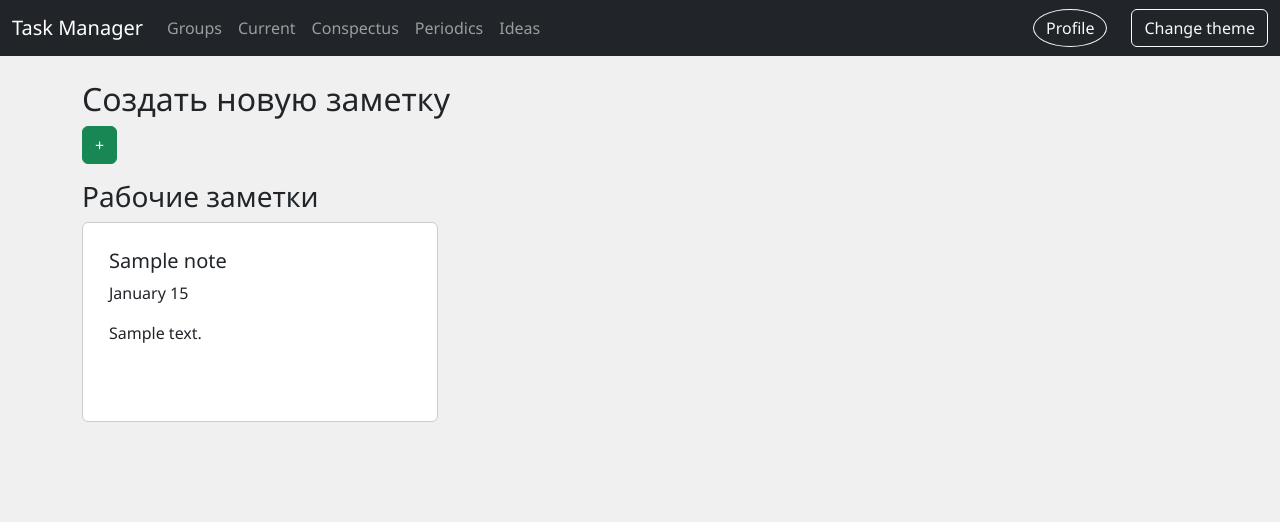
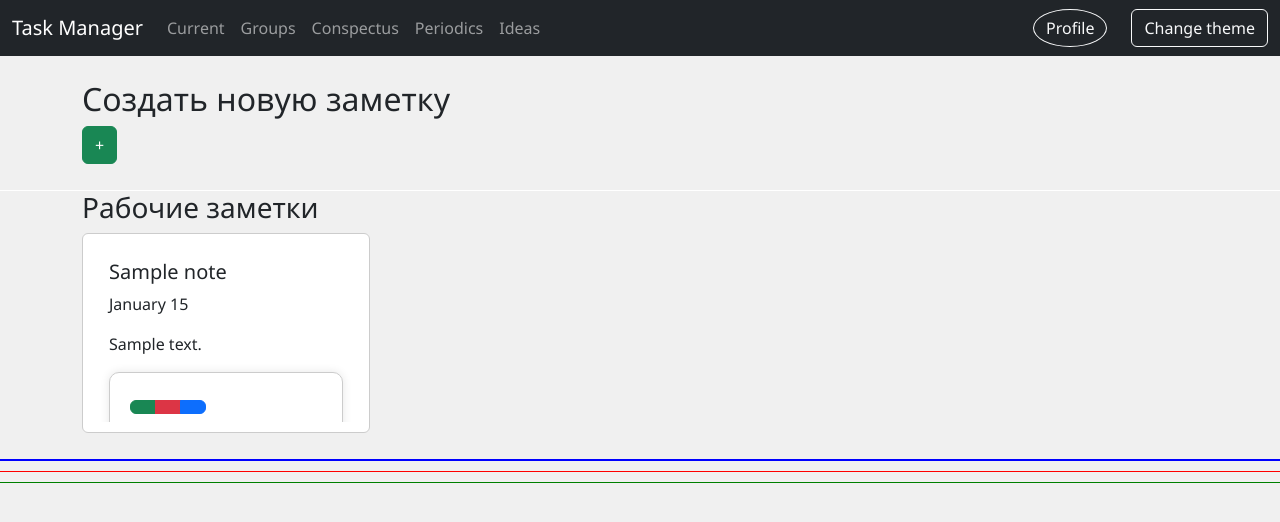
Before and after one commit to Bakachuba/Block, a Django app: page /works in a window 1280 px wide. Shown: the top 522 px of the page. Run offline with Django 5.2, Linux system fonts and the light colour scheme; a user stored in the database is signed in; tables that the repository leaves empty hold one stand-in row (values such as "Sample post").

Commit message:
works on work

```diff
--- a/notes/blocks/models.py
+++ b/notes/blocks/models.py
@@ -35,6 +35,9 @@ class IsActive(models.Model):
 
 
 class Notes(TitleContentModel, TimestampedModel, IsActive):
+    def __str__(self):
+        return self.title
+
     class Meta:
         verbose_name = 'Задача'
         verbose_name_plural = 'Задачи'
@@ -43,6 +46,9 @@ class Notes(TitleContentModel, TimestampedModel, IsActive):
 class Summary(TitleContentModel, TimestampedModel):
     extension = models.CharField(max_length=255)
     explain = models.TextField(blank=True)
+
+    def __str__(self):
+        return self.title
 
     class Meta:
         verbose_name = 'Конспект'
--- a/notes/blocks/static/css/styles.css
+++ b/notes/blocks/static/css/styles.css
@@ -155,11 +155,14 @@ form button:hover {
 }
 
 .card {
-    max-width: 400px; /* увеличиваем максимальную ширину карточки */
-    margin: auto;
-    overflow: hidden; /* добавляем скрытие содержимого, если оно не помещается */
+    max-width: 400px;
+    height: 200px;
+    overflow-y: auto;
+    padding: 10px;
+    border: 1px solid #ccc;
+    box-sizing: border-box;
 }
 
-.card hr {
-    margin: 10px 0; /* добавляем отступ между линиями разделения */
+.card:hover {
+    opacity: 0.8; /* Полупрозрачность при наведении */
 }
--- a/notes/blocks/templates/blocks/base.html
+++ b/notes/blocks/templates/blocks/base.html
@@ -21,10 +21,10 @@
             <div class="collapse navbar-collapse" id="navbarCollapse">
                 <ul class="navbar-nav me-auto mb-2 mb-md-0">
                     <li class="nav-item">
-                        <a class="nav-link" href="{% url 'lists' %}">Groups</a>
+                        <a class="nav-link" href="{% url 'works' %}">Current</a>
                     </li>
                     <li class="nav-item">
-                        <a class="nav-link" href="{% url 'works' %}">Current</a>
+                        <a class="nav-link" href="{% url 'lists' %}">Groups</a>
                     </li>
                     <li class="nav-item">
                         <a class="nav-link" href="{% url 'summary' %}">Conspectus</a>
@@ -48,9 +48,9 @@
         </div>
     </nav>
 
-    <div class="container">
-        {% block content %}{% endblock %}
-    </div>
+
+    {% block content %}{% endblock %}
+
     <script src="https://cdn.jsdelivr.net/npm/bootstrap@5.3.2/dist/js/bootstrap.bundle.min.js"></script>
     <script src="{% static 'js/ideas.js' %}"></script>
 </body>
--- a/notes/blocks/templates/blocks/conspects.html
+++ b/notes/blocks/templates/blocks/conspects.html
@@ -3,6 +3,7 @@
 {% load static %}
 
 {% block content %}
+    <div class="container">
     <h2>Создать новую заметку</h2>
     <button id="toggle-note-form" class="btn btn-success mb-3">+</button>
 
@@ -54,4 +55,5 @@
             formContainer.style.display = (formContainer.style.display === 'none' || formContainer.style.display === '') ? 'block' : 'none';
         });
     </script>
+    </div>
 {% endblock %}
--- a/notes/blocks/templates/blocks/ideas.html
+++ b/notes/blocks/templates/blocks/ideas.html
@@ -3,6 +3,7 @@
 {% load static %}
 
 {% block content %}
+    <div class="container">
     <h2>Создать новую идею</h2>
     <button id="toggle-idea-form" class="btn btn-success mb-3">+</button>
     <div id="idea-form-container" style="display: none;">
@@ -39,4 +40,5 @@
             formContainer.style.display = (formContainer.style.display === 'none' || formContainer.style.display === '') ? 'block' : 'none';
         });
     </script>
+    </div>
 {% endblock %}
--- a/notes/blocks/templates/blocks/lists.html
+++ b/notes/blocks/templates/blocks/lists.html
@@ -3,6 +3,7 @@
 {% load static %}
 
 {% block content %}
+    <div class="container">
     <h2>Создать новую заметку</h2>
     <button id="toggle-list-form" class="btn btn-success mb-3">+</button>
 
@@ -56,4 +57,5 @@
             categoryFormContainer.style.display = (categoryFormContainer.style.display === 'none' || categoryFormContainer.style.display === '') ? 'block' : 'none';
         });
     </script>
+    </div>
 {% endblock %}
--- a/notes/blocks/templates/blocks/periodics.html
+++ b/notes/blocks/templates/blocks/periodics.html
@@ -2,6 +2,7 @@
 {% load static %}
 
 {% block content %}
+    <div class="container">
     <h2>Создать новую заметку</h2>
     <button id="toggle-note-form" class="btn btn-success mb-3">Создать заметку</button>
 
@@ -76,4 +77,5 @@
             noteFormContainer.style.display = (noteFormContainer.style.display === 'none' || noteFormContainer.style.display === '') ? 'block' : 'none';
         });
     </script>
+    </div>
 {% endblock %}
--- a/notes/blocks/templates/blocks/works.html
+++ b/notes/blocks/templates/blocks/works.html
@@ -3,6 +3,14 @@
 {% load static %}
 
 {% block content %}
+    <div class="container">
+    <style>
+        .full-width-line {
+            width: 100%;
+            margin-top: 10px;
+        }
+    </style>
+
     <h2>Создать новую заметку</h2>
     <button id="toggle-work-form" class="btn btn-success mb-3">+</button>
 
@@ -13,27 +21,40 @@
             <button type="submit">Сохранить</button>
         </form>
     </div>
-
+    </div>
+    <div class="full-width-line" style="border-top: 1px solid white;"></div>
+    <div class="container">
     <h3>Рабочие заметки</h3>
     {% if content.count > 0 %}
-        <div class="row row-cols-1 row-cols-md-3 g-4">
+        <div class="row row-cols-1 row-cols-md-2 g-4">
             {% for el in content %}
-                {% if el.status == True %}
-                    <div class="col">
-                        <div class="card mb-3">
-                            <div class="card-body">
-                                <h5 class="card-title">{{el.title}}</h5>
-                                <p class="card-text">{{el.time_create|date:"F d"}}</p>
-                                <p class="card-text">{{el.content}}</p>
-                            </div>
+                <div class="col">
+                    <div class="card mb-3" style="width: 18rem;">
+                        <div class="card-body" style="max-height: 250px; overflow-y: auto;">
+                            <h5 class="card-title">{{el.title}}</h5>
+                            <p class="card-text">{{el.time_create|date:"F d"}}</p>
+                            <p class="card-text">{{el.content}}</p>
+                            <form method="post" action="{% url 'works' %}">
+                                {% csrf_token %}
+                                <input type="hidden" name="note_id" value="{{el.id}}">
+                                <div class="btn-group" role="group" aria-label="Status">
+                                    <button type="submit" name="new_status" value="выполнено" class="btn btn-success"></button>
+                                    <button type="submit" name="new_status" value="не выполнено" class="btn btn-danger"></button>
+                                    <button type="submit" name="new_status" value="в процессе" class="btn btn-primary"></button>
+                                </div>
+                            </form>
                         </div>
                     </div>
-                {% endif %}
+                </div>
             {% endfor %}
         </div>
     {% else %}
         <p>У нас нет записей</p>
     {% endif %}
+    </div>
+    <div class="full-width-line" style="border-top: 2px solid blue;"></div>
+    <div class="full-width-line" style="border-top: 1px solid red;"></div>
+    <div class="full-width-line" style="border-top: 1px solid green;"></div>
 
     <script>
         document.getElementById('toggle-work-form').addEventListener('click', function() {
--- a/notes/blocks/views.py
+++ b/notes/blocks/views.py
@@ -38,24 +38,37 @@ def index(request):
 # Страница с задачами
 @login_required
 def works(request):
-    # Получаем список задач, сортируем по убыванию идентификаторов
-    content = Notes.objects.filter(user=request.user).order_by('-id')
-
     if request.method == 'POST':
-        logger.info(f'User {request.user.username} is creating a Works note')
-        # Если запрос POST, создаем форму и сохраняем задачу, если форма валидна
         form = NotesForm(request.POST)
         if form.is_valid():
             note = form.save(commit=False)
             note.user = request.user
             note.save()
-            return redirect('works')  # Перенаправление на страницу с задачами после сохранения
+            return redirect('works')
     else:
         form = NotesForm()
 
-    # Отображение страницы с задачами
-    return render(request, 'blocks/works.html', {'title': 'Work notes', 'content': content, 'form': form})
+    content = Notes.objects.filter(user=request.user).order_by('-id')
 
+    context = {'title': 'Work notes', 'content': content, 'form': form}
+    return render(request, 'blocks/works.html', context)
+
+@login_required
+def change_status(request):
+    if request.method == 'POST':
+        note_id = request.POST.get('note_id')
+        new_status = request.POST.get('new_status')
+
+        note = Notes.objects.get(id=note_id)
+        if new_status == 'выполнено':
+            note.status = True
+        elif new_status == 'не выполнено':
+            note.status = False
+        elif new_status == 'в процессе':
+            note.status = None
+        note.save()
+
+    return redirect('works')
 
 # Страница с конспектами
 @login_required
@@ -136,7 +149,8 @@ def periodic(request):
     else:
         form = PeriodicForm()
 
-    return render(request, 'blocks/periodics.html', {'title': "Periodics", 'periodic_tasks': periodic_tasks, 'form': form})
+    return render(request, 'blocks/periodics.html',
+                  {'title': "Periodics", 'periodic_tasks': periodic_tasks, 'form': form})
 
 
 # API для периодических задач
--- a/notes/notes/settings.py
+++ b/notes/notes/settings.py
@@ -14,6 +14,7 @@ from datetime import timedelta
 from pathlib import Path
 
 import dj_database_url
+from django.contrib.sessions.backends import file
 from pythonjsonlogger.jsonlogger import JsonFormatter
 
 from notes.logging_formatters import CustomJsonFormatter
```
Also changed, not shown: notes/blocks/templates/blocks/note_card.html (added), 3 other files.
